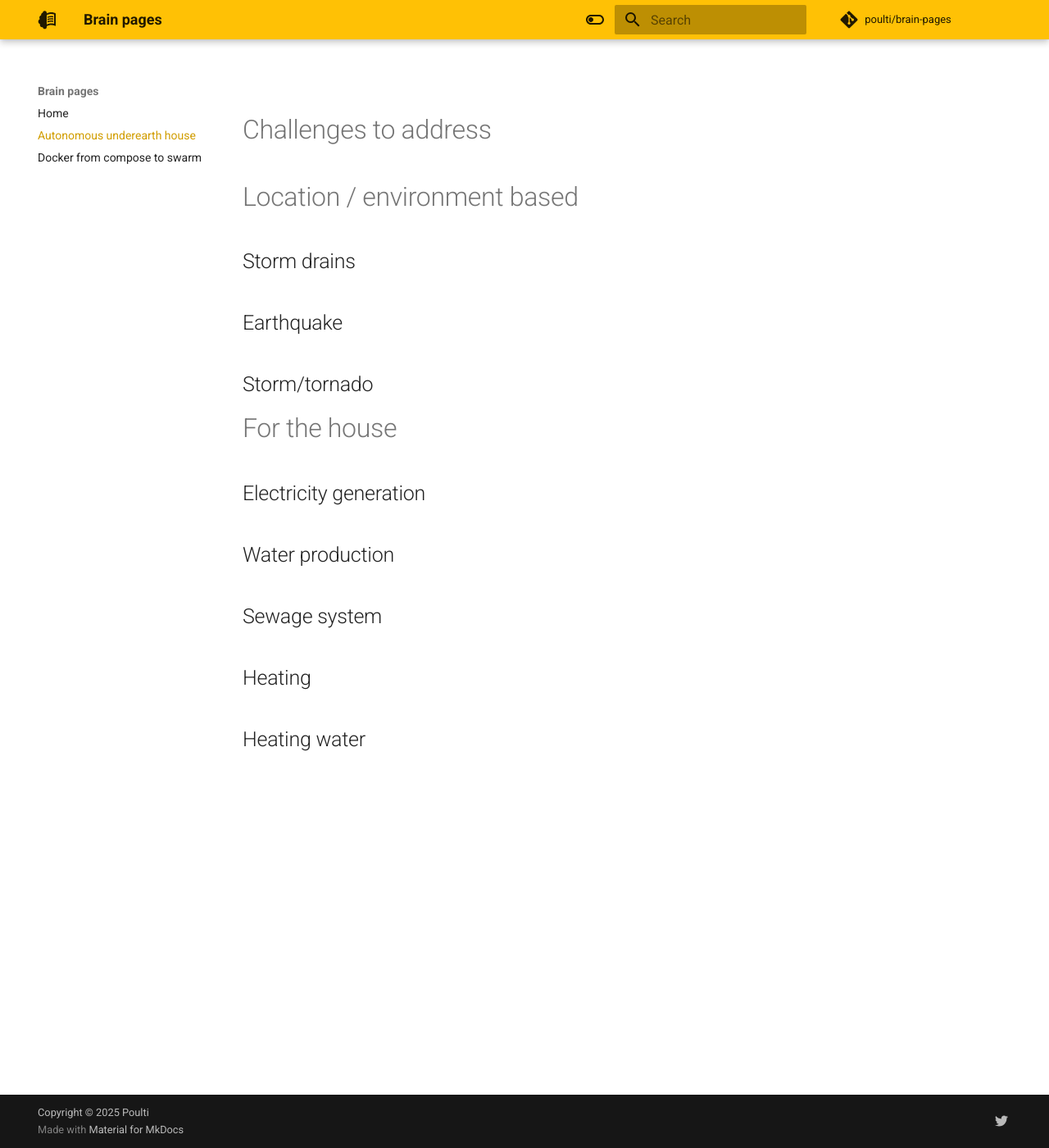
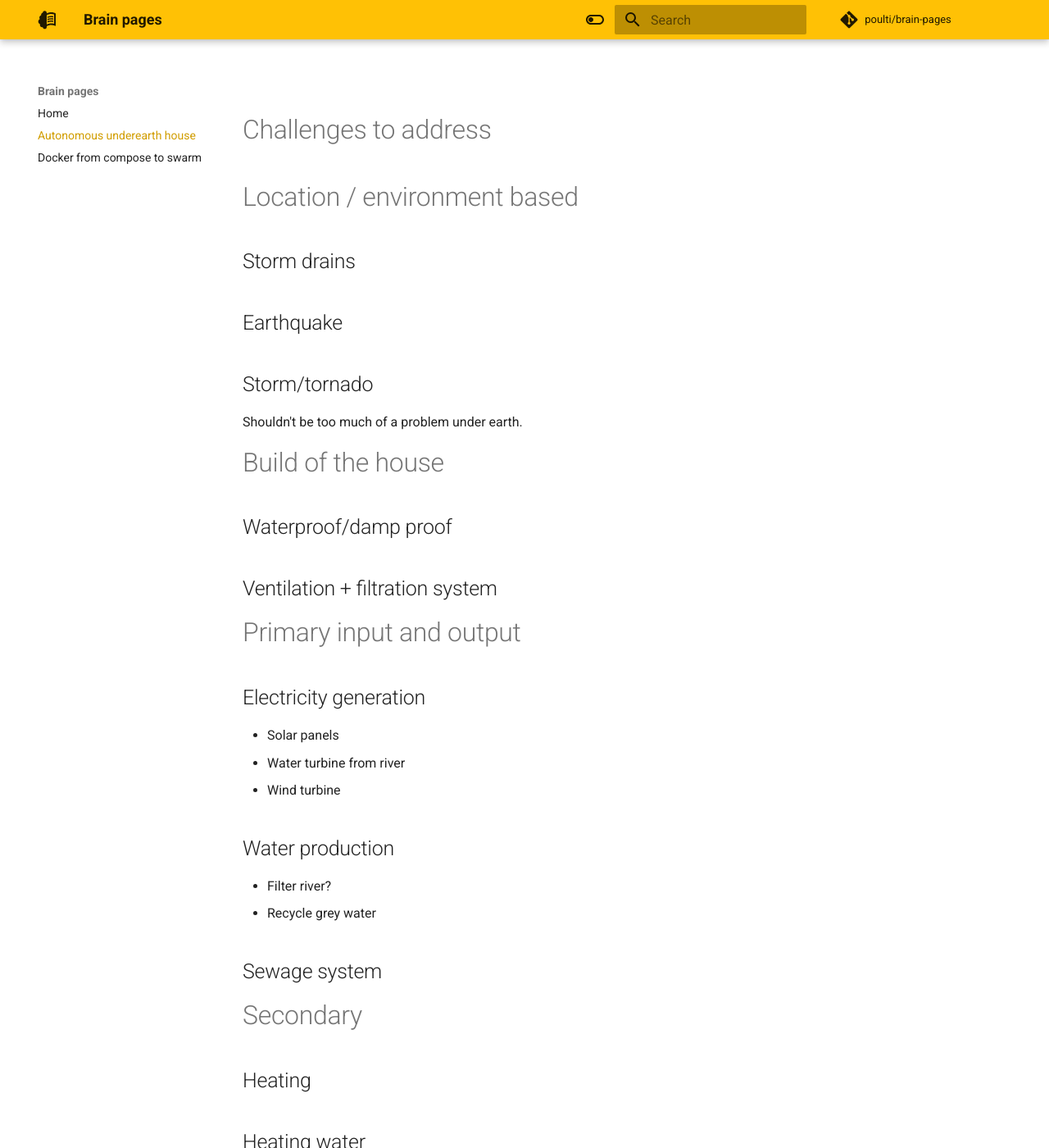
Before and after one commit to poulti/brain-pages, an MkDocs documentation site: the page built from docs/autonomous-underearth-house.md, in a window 1280 px wide and 1400 px high. Shown: the whole window at 82% size. Built offline with MkDocs 1.6.1 and Material for MkDocs 9.7.7, drawn with Linux system fonts in a browser that asks for light colours; comment, search, counter and statistics services are not loaded.

Commit message:
Add couple ideas

```diff
--- a/docs/autonomous-underearth-house.md
+++ b/docs/autonomous-underearth-house.md
@@ -8,10 +8,23 @@ tags: Blog
 ## Storm drains
 ## Earthquake
 ## Storm/tornado
+Shouldn't be too much of a problem under earth.
 
-# For the house
+# Build of the house
+## Waterproof/damp proof
+## Ventilation + filtration system
+
+# Primary input and output
 ## Electricity generation
+- Solar panels
+- Water turbine from river
+- Wind turbine
 ## Water production
+- Filter river?
+- Recycle grey water
 ## Sewage system
+
+# Secondary
+
 ## Heating
 ## Heating water
```
